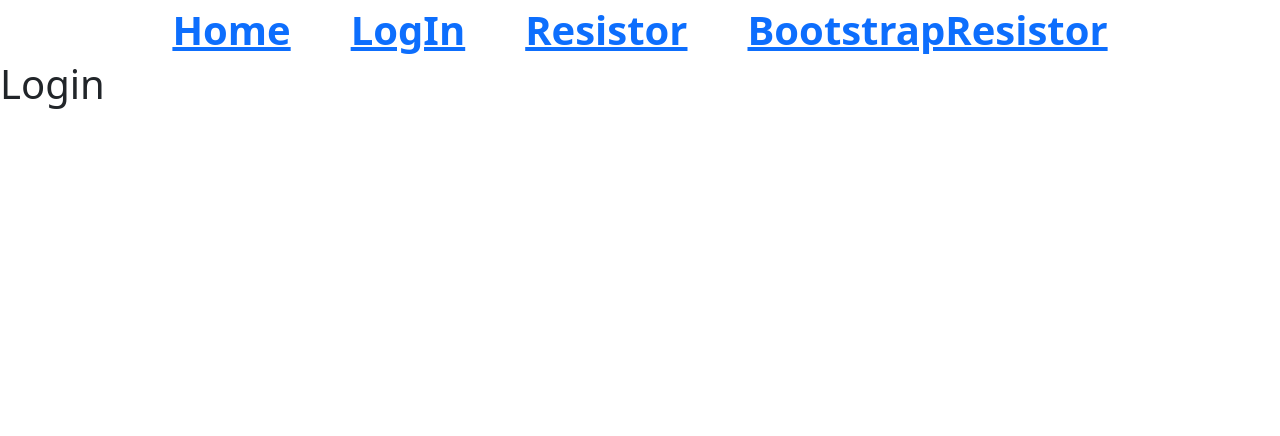
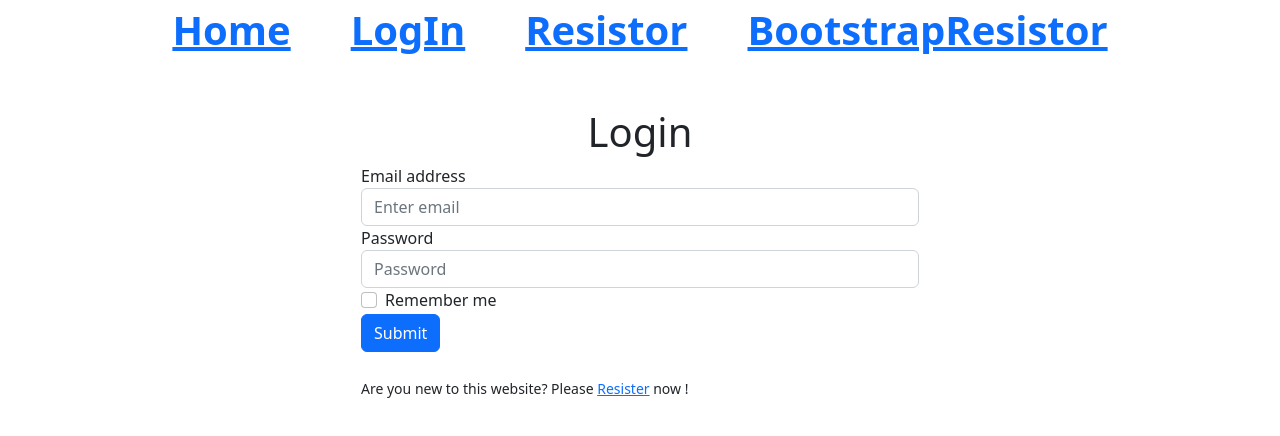
Before and after one commit to sojibpannashovon2/email-password-auth, a React (Vite) app: page /login in a window 1280 px wide. Shown: the top 436 px of the page. Built offline with nearby package versions, Linux system fonts and the light colour scheme.

Commit message:
send email verfication

```diff
--- a/src/components/Login.jsx
+++ b/src/components/Login.jsx
@@ -1,9 +1,90 @@
+import { getAuth, signInWithEmailAndPassword } from 'firebase/auth';
 import React from 'react';
+import { useState } from 'react';
+import app from '../firebase/firebase.init';
+import { Link } from 'react-router-dom';
 
+const auth = getAuth(app);
 const Login = () => {
+
+    const [error, setError] = useState('');
+    const [success, setSuccess] = useState('')
+
+
+    const handleSubmission = (event) => {
+        setSuccess('');
+        event.preventDefault();
+        const form = event.target;
+        const email = form.email.value;
+        const password = form.password.value;
+        console.log(email, password);
+
+        setError('');
+        //.....................validation check........................
+
+        // const isContainsLowercase = /^(?=.*[a-z]).*$/;
+        if (!(/^(?=.*[a-z]).*$/).test(password)) {
+            setError("Password must have at least one Lowercase Character.");
+            return;
+        }
+
+        // const isContainsNumber = /^(?=.*[0-9]).*$/;
+        else if (!(/^(?=.*[0-9]).*$/).test(password)) {
+            setError("Password must contain at least one Digit.");
+            return;
+        }
+
+        // const isContainsSymbol = /^(?=.*[~`!@#$%^&*()--+={}\[\]|\\:;"'<>,.?/_₹]).*$/;
+        else if (!(/^(?=.*[~`!@#$%^&*()--+={}\[\]|\\:;"'<>,.?/_₹]).*$/).test(password)) {
+            setError("Password must contain at least one Special Symbol.");
+            return;
+        }
+        else if (password.length < 6) {
+            setError("Password must be 6 charater");
+            return;
+        }
+        signInWithEmailAndPassword(auth, email, password)
+            .then(result => {
+                const loggedUser = result.user;
+                console.log(loggedUser);
+                if (!loggedUser.emailVerified) {
+                    alert("how are you")
+                }
+                // event.target.reset();
+                setSuccess('Successfully LogIn');
+                setError('')
+
+            })
+            .catch(error => {
+                // console.log(error.code);
+                console.log(error.meassage);
+                setError(error.meassage)
+            })
+
+
+    }
+
     return (
-        <div>
-            <h1>Login</h1>
+        <div className='container'>
+            <h1 className='text-center mt-5'>Login</h1>
+            <form onSubmit={handleSubmission} className="mx-auto col-md-6">
+                <div className="form-group">
+                    <label htmlFor="email">Email address</label>
+                    <input type="email" className="form-control" id="email" name='email' placeholder="Enter email" />
+                </div>
+                <div className="form-group">
+                    <label htmlFor="password">Password</label>
+                    <input type="password" className="form-control" id="password" name='password' placeholder="Password" />
+                </div>
+                <div className="form-check">
+                    <input type="checkbox" className="form-check-input" id="rememberMe" />
+                    <label className="form-check-label" htmlFor="rememberMe">Remember me</label>
+                </div>
+                <button type="submit" className="btn btn-primary">Submit</button>
+                <p className='mt-4' ><small>Are you new to this website? Please <Link to='/resistor'>Resister</Link>  now !</small></p>
+                <p className='text-center text-danger fw-bold'>{error}</p>
+                <p className='text-center text-success fw-bold'>{success}</p>
+            </form>
         </div>
     );
 };
--- a/src/components/Resistor.jsx
+++ b/src/components/Resistor.jsx
@@ -1,7 +1,8 @@
 import React, { useState } from 'react';
 import '../App.css'
-import { createUserWithEmailAndPassword, getAuth } from "firebase/auth"
+import { createUserWithEmailAndPassword, getAuth, sendEmailVerification } from "firebase/auth"
 import app from '../firebase/firebase.init';
+import { Link } from 'react-router-dom';
 
 
 const auth = getAuth(app);
@@ -9,7 +10,7 @@ const auth = getAuth(app);
 
 const Resistor = () => {
     const [errorBT, setErrorBT] = useState('');
-    const [success, setSuccess] = useState('');
+    const [success, setSuccess] = useState('')
 
     const handleEmail = (event) => {
         console.log(event.target.value);
@@ -24,6 +25,7 @@ const Resistor = () => {
         console.log(event.target);
         const email = event.target.email.value;
         const password = event.target.password.value;
+        console.log(email, password);
         // console.log(event.target.password.value);
 
         //.....................validation check........................
@@ -66,12 +68,22 @@ const Resistor = () => {
                 event.target.reset();
                 //set successfully registration
                 setSuccess("Registration Successfulled !!!")
+                //email verification caller function
+                emailVerificationByDeveloper(loderUgger);
+
             })
             .catch(error => {
                 console.log(error.code);
                 console.log(error.message);
                 //set password error
                 setErrorBT(error.message);
+            })
+    }
+    const emailVerificationByDeveloper = (user) => {
+        sendEmailVerification(user)
+            .then(result => {
+                console.log(result);
+                alert("Please verify your email eddress")
             })
     }
     return (
@@ -86,6 +98,7 @@ const Resistor = () => {
                 <input placeholder='resister please' className='single' type="submit" name="Resistor" id="Resistor" />
                 <br />
                 <hr />
+                <p className='mt-4' ><small>Already have an account?  <Link to='/login'> Login</Link>  now !</small></p>
                 <p className='text-center text-danger fw-bold'>{errorBT}</p>
                 <p className='text-center text-success fw-bold'>{success}</p>
             </form>
```
